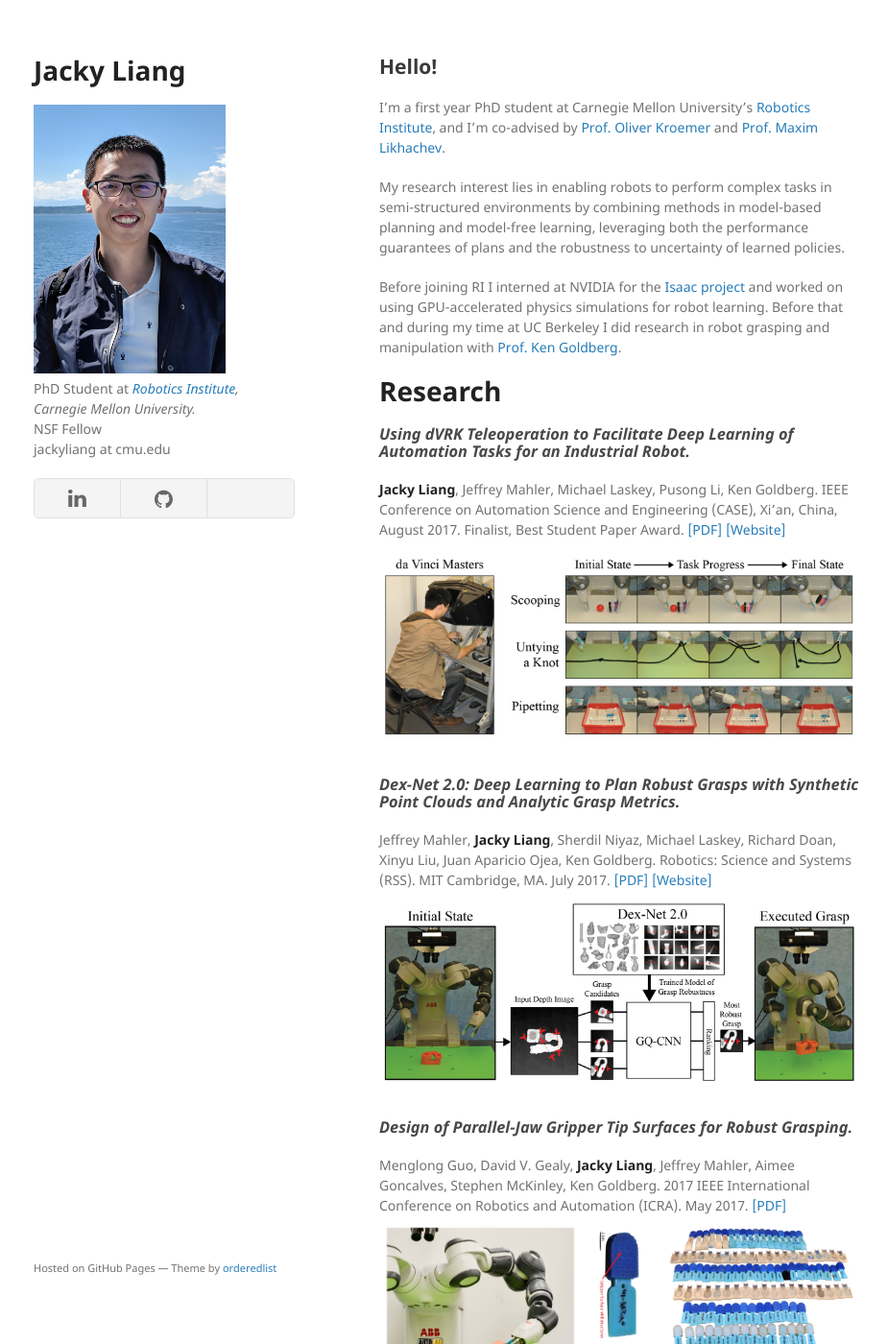
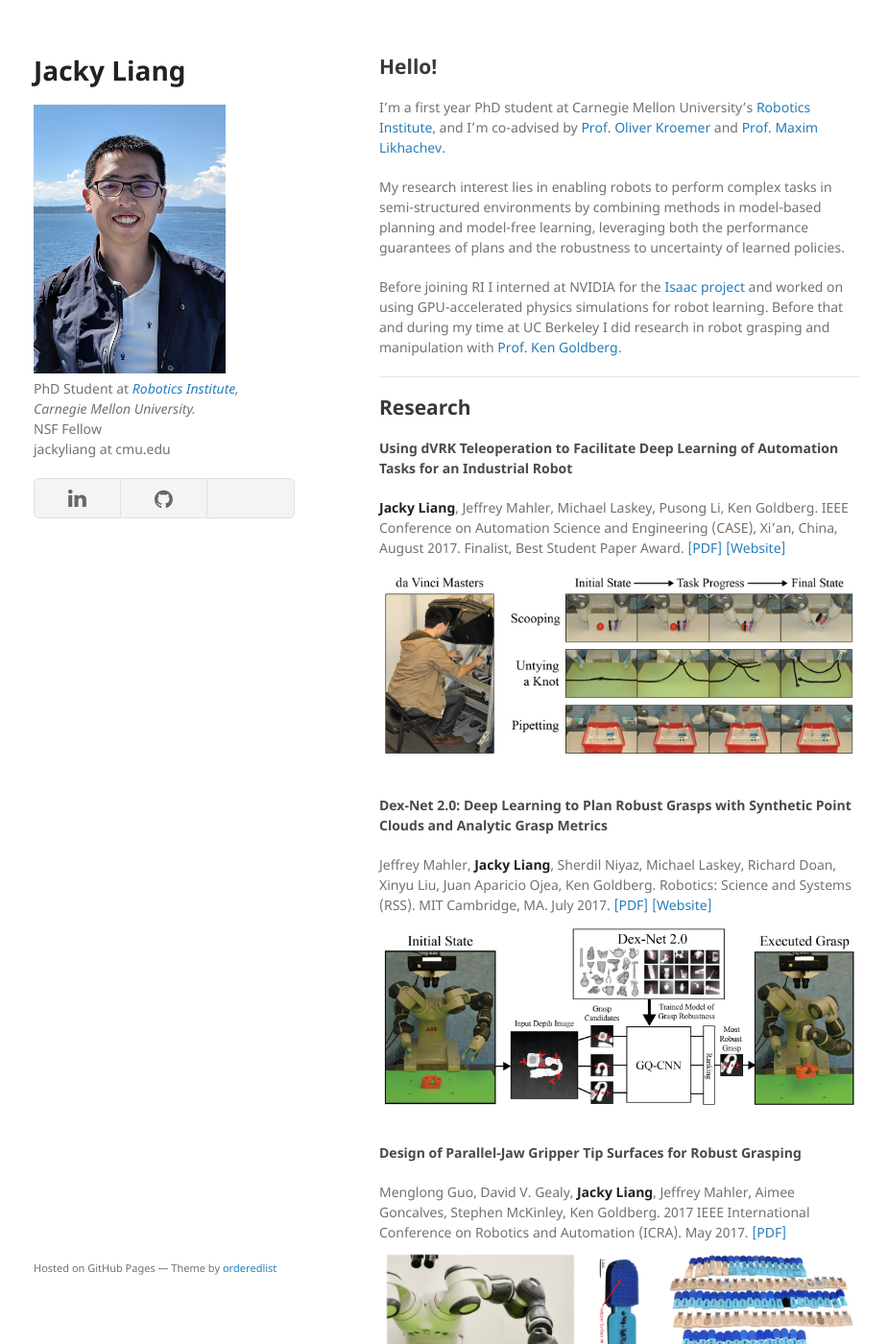
Before and after one commit to jacky-liang/jacky.io, a Jekyll site: the page built from index.md, in a window 1280 px wide and 1400 px high. Shown: the whole window at 96% size, without its empty margins (175-1100 px from the left). Built offline with Jekyll 4.4.1, drawn with Linux system fonts in a browser that asks for light colours; a style sheet for code colours, icons or effects is not loaded; our own code applies the rules of GitHub Pages for plain Markdown files; some of the changed text lies outside the part shown.

Commit message:
revised fonts. added divider lines

```diff
--- a/index.md
+++ b/index.md
@@ -11,34 +11,40 @@ My research interest lies in enabling robots to perform complex tasks in semi-st
 Before joining RI I interned at NVIDIA for the [Isaac project](https://www.nvidia.com/en-us/deep-learning-ai/industries/robotics/) and worked on using GPU-accelerated physics simulations for robot learning.
 Before that and during my time at UC Berkeley I did research in robot grasping and manipulation with [Prof. Ken Goldberg](http://goldberg.berkeley.edu/).
 
-# Research
+<hr>
 
-### _Using dVRK Teleoperation to Facilitate Deep Learning of Automation Tasks for an Industrial Robot._
+## Research
+
+#### Using dVRK Teleoperation to Facilitate Deep Learning of Automation Tasks for an Industrial Robot
 **Jacky Liang**, Jeffrey Mahler, Michael Laskey, Pusong Li, Ken Goldberg. IEEE Conference on Automation Science and Engineering (CASE), Xi'an, China, August 2017. Finalist, Best Student Paper Award.
 [\[PDF\]](https://berkeleyautomation.github.io/teleop/documents/DY-Teleop-CASE-2017_final.pdf)
 [\[Website\]](https://berkeleyautomation.github.io/teleop/)
 <img class="pub-img" src="{{ site.baseurl }}assets/imgs/dy-teleop_web.jpg">
 
-### _Dex-Net 2.0: Deep Learning to Plan Robust Grasps with Synthetic Point Clouds and Analytic Grasp Metrics._
+#### Dex-Net 2.0: Deep Learning to Plan Robust Grasps with Synthetic Point Clouds and Analytic Grasp Metrics
 Jeffrey Mahler, **Jacky Liang**, Sherdil Niyaz, Michael Laskey, Richard Doan, Xinyu Liu, Juan Aparicio Ojea, Ken Goldberg. Robotics: Science and Systems (RSS). MIT Cambridge, MA. July 2017.
 [\[PDF\]](https://github.com/BerkeleyAutomation/dex-net/raw/gh-pages/docs/dexnet_rss2017_final.pdf)
 [\[Website\]](https://berkeleyautomation.github.io/dex-net/)
 <img class="pub-img" src="{{ site.baseurl }}assets/imgs/dex-net_web.jpg">
 
-### _Design of Parallel-Jaw Gripper Tip Surfaces for Robust Grasping._
+#### Design of Parallel-Jaw Gripper Tip Surfaces for Robust Grasping
 Menglong Guo, David V. Gealy, **Jacky Liang**, Jeffrey Mahler, Aimee Goncalves, Stephen McKinley, Ken Goldberg. 2017 IEEE International Conference on Robotics and Automation (ICRA). May 2017.
 [\[PDF\]](http://goldberg.berkeley.edu/pubs/gripper-tip-surface-design-icra-2017-camera-ready.pdf)
 <img class="pub-img" src="{{ site.baseurl }}assets/imgs/gripper-tips.png">
 
-# Teaching
+<hr>
 
-### _CS188 Introduction to Artificial Intelligence_
+## Teaching
+
+#### CS188 Introduction to Artificial Intelligence
 Spring 2017 Discussion Teaching Assistant
-### _EE16A Design of Information Devices and Systems_
+#### EE16A Design of Information Devices and Systems
 Fall 2016, 2017 Discussion Teaching Assistant
 
-# Education
+<hr>
 
-### Carnegie Mellon University _Robotics Institute_, PhD Student
+## Education
 
-### University of California Berkeley _Electrical Engineering and Computer Science_, Bachelor of Science, Class of 2018
+#### Carnegie Mellon University. _Robotics Institute_. PhD Student
+
+#### University of California Berkeley. _Electrical Engineering and Computer Science_. Bachelor of Science, Class of 2018
```
